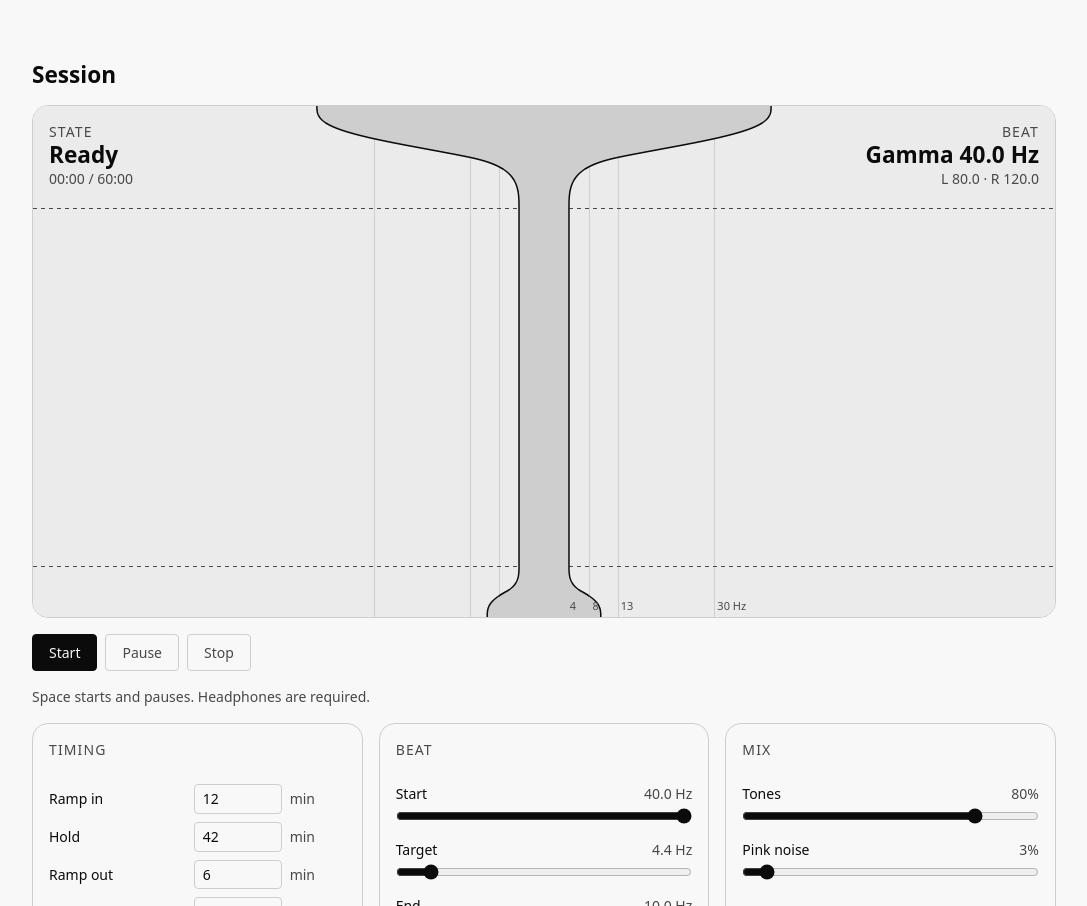
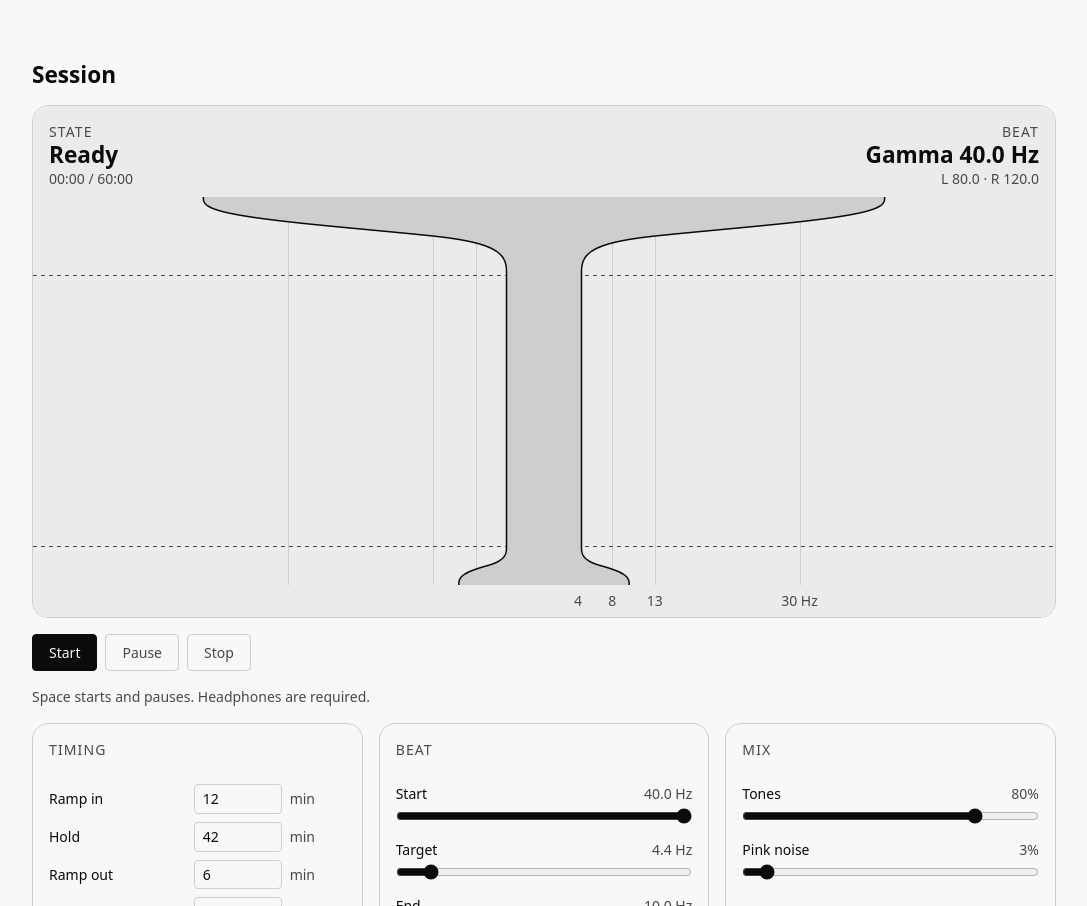
Before and after one commit to pajew-ski/open-entrainer, a plain HTML site: page index.html in a window 1280 px wide. Shown: the part 1097-2003 px from the top of the page, without its empty margins (96-1183 px from the left). Drawn offline with Linux system fonts and the light colour scheme.

Commit message:
Keep the map clear of the HUD and its labels apart
The plot now starts one step below the corner readouts and ends above a
label strip, so no phase line, band line or fill runs under text. Band
labels sit centered under their lines at the 14px type floor; from the
outermost inward each takes the right side, moves to the mirrored line
when it would touch its neighbour, and is dropped when neither side has
room. The canvas edge now stands for a 60 Hz beat instead of 90, which
spreads the band lines so all four labels fit at 360px.

Co-Authored-By: Claude Opus 5.5 <noreply@anthropic.com>
Claude-Session: https://claude.ai/code/session_01METzcgvEP9kWUF6X6qjtQS

```diff
--- a/index.html
+++ b/index.html
@@ -649,7 +649,7 @@
     // them, a three phase plan for the beat, and a canvas that draws the plan.
 
     const STORAGE_KEY = "open-entrainer";
-    const MAP_RANGE_HZ = 45; // half width of the canvas in hertz of beat
+    const MAP_RANGE_HZ = 30; // the canvas edge sits at a beat of twice this, so 40 Hz fills two thirds
     const BANDS = [
       [4, "Delta"],
       [8, "Theta"],
@@ -1068,7 +1068,7 @@
 
     // Map: time runs top to bottom, the beat is the width of a band around the
     // center line. Band boundaries sit as faint vertical lines with hertz labels
-    // along the bottom, so the trace can be read without color.
+    // in a strip below, so the trace can be read without color.
 
     function colors() {
       const s = getComputedStyle(ui.map);
@@ -1080,6 +1080,15 @@
       };
     }
 
+    // The plot keeps clear of the HUD and of the label strip: it starts one
+    // step below the lower edge of the taller corner readout and ends one label
+    // strip above the bottom, so no line or fill ever runs under text.
+    const GAP = 8; // --step-3
+    const LABEL_STRIP = 32; // --step-5
+    let plotTop = 0;
+    let plotBottom = 0;
+    let labelPx = 14;
+
     function resize() {
       const dpr = window.devicePixelRatio || 1;
       mapW = ui.map.clientWidth;
@@ -1087,7 +1096,46 @@
       ui.map.width = Math.round(mapW * dpr);
       ui.map.height = Math.round(mapH * dpr);
       ctx.setTransform(dpr, 0, 0, dpr, 0, 0);
+      const box = ui.map.getBoundingClientRect();
+      const hudBottom = Math.max(...[...document.querySelectorAll(".hud")].map((h) => h.getBoundingClientRect().bottom - box.top));
+      plotTop = Math.ceil(hudBottom) + GAP;
+      plotBottom = Math.max(plotTop + 1, mapH - LABEL_STRIP);
+      labelPx = parseFloat(getComputedStyle(document.documentElement).fontSize) * 0.875; // --type-sm
       draw();
+    }
+
+    function yAt(t) {
+      return plotTop + (t / plan.total) * (plotBottom - plotTop);
+    }
+
+    function tAt(y) {
+      return ((y - plotTop) / (plotBottom - plotTop)) * plan.total;
+    }
+
+    // Band labels sit centered under their lines in the strip. From the
+    // outermost line inward each label takes the right side; when it would come
+    // closer than one step to the label beside it, it moves to the mirrored line
+    // on the left, and when that side has no room either, it is left out.
+    function placeLabels(cx, pxPerHz) {
+      const placed = [];
+      let rightEdge = mapW - GAP; // left edge of the nearest label placed on the right
+      let leftEdge = GAP; // right edge of the nearest label placed on the left
+      const limits = BANDS.map(([limit]) => limit).filter(Number.isFinite).reverse();
+      for (const limit of limits) {
+        const text = limit === 30 ? "30 Hz" : String(limit);
+        const w = ctx.measureText(text).width;
+        const dx = (limit / 2) * pxPerHz;
+        const rx = cx + dx - w / 2;
+        const lx = cx - dx - w / 2;
+        if (rx + w <= rightEdge - (placed.some((p) => p[2] === 1) ? GAP : 0) && rx >= cx) {
+          placed.push([text, rx, 1]);
+          rightEdge = rx;
+        } else if (lx >= leftEdge + (placed.some((p) => p[2] === -1) ? GAP : 0) && lx + w <= cx) {
+          placed.push([text, lx, -1]);
+          leftEdge = lx + w;
+        }
+      }
+      return placed;
     }
 
     function draw() {
@@ -1095,11 +1143,12 @@
       const c = colors();
       const pxPerHz = mapW / (MAP_RANGE_HZ * 2);
       const cx = mapW / 2;
+      const rows = Math.round(plotBottom - plotTop);
 
       ctx.fillStyle = c.bg;
       ctx.fillRect(0, 0, mapW, mapH);
 
-      // Band boundaries, mirrored around the center.
+      // Band boundaries, mirrored around the center, inside the plot only.
       ctx.strokeStyle = c.border;
       ctx.lineWidth = 1;
       for (const [limit] of BANDS) {
@@ -1107,8 +1156,8 @@
         const dx = (limit / 2) * pxPerHz;
         for (const x of [cx - dx, cx + dx]) {
           ctx.beginPath();
-          ctx.moveTo(Math.round(x) + 0.5, 0);
-          ctx.lineTo(Math.round(x) + 0.5, mapH);
+          ctx.moveTo(Math.round(x) + 0.5, plotTop);
+          ctx.lineTo(Math.round(x) + 0.5, plotBottom);
           ctx.stroke();
         }
       }
@@ -1117,7 +1166,7 @@
       ctx.strokeStyle = c.muted;
       ctx.setLineDash([4, 4]);
       for (const t of [plan.tIn, plan.tIn + plan.tHold]) {
-        const y = Math.round((t / plan.total) * mapH) + 0.5;
+        const y = Math.round(yAt(t)) + 0.5;
         ctx.beginPath();
         ctx.moveTo(0, y);
         ctx.lineTo(mapW, y);
@@ -1128,13 +1177,13 @@
       // The beat: a filled band between the two tones, with its edges drawn.
       ctx.fillStyle = c.border;
       ctx.beginPath();
-      for (let y = 0; y <= mapH; y++) {
-        const dx = (beatAt((y / mapH) * plan.total) / 2) * pxPerHz;
-        ctx.lineTo(cx - dx, y);
+      for (let i = 0; i <= rows; i++) {
+        const y = plotTop + i;
+        ctx.lineTo(cx - (beatAt(tAt(y)) / 2) * pxPerHz, y);
       }
-      for (let y = mapH; y >= 0; y--) {
-        const dx = (beatAt((y / mapH) * plan.total) / 2) * pxPerHz;
-        ctx.lineTo(cx + dx, y);
+      for (let i = rows; i >= 0; i--) {
+        const y = plotTop + i;
+        ctx.lineTo(cx + (beatAt(tAt(y)) / 2) * pxPerHz, y);
       }
       ctx.closePath();
       ctx.fill();
@@ -1143,16 +1192,16 @@
       ctx.lineWidth = 1.5;
       for (const side of [-1, 1]) {
         ctx.beginPath();
-        for (let y = 0; y <= mapH; y++) {
-          const dx = (beatAt((y / mapH) * plan.total) / 2) * pxPerHz;
-          ctx.lineTo(cx + side * dx, y);
+        for (let i = 0; i <= rows; i++) {
+          const y = plotTop + i;
+          ctx.lineTo(cx + side * (beatAt(tAt(y)) / 2) * pxPerHz, y);
         }
         ctx.stroke();
       }
 
       // Progress: a line across the map at the current time.
       if (session.playing || session.paused) {
-        const y = Math.round((session.elapsed / plan.total) * mapH) + 0.5;
+        const y = Math.round(yAt(Math.min(session.elapsed, plan.total))) + 0.5;
         ctx.strokeStyle = c.text;
         ctx.lineWidth = 1;
         ctx.beginPath();
@@ -1161,16 +1210,13 @@
         ctx.stroke();
       }
 
-      // Band boundary labels in hertz of beat, right side, drawn last so the
-      // band fill cannot cover them.
-      ctx.font = "11px system-ui, sans-serif";
+      // Band boundary labels in hertz of beat, in the strip below the plot.
+      ctx.font = `${labelPx}px system-ui, sans-serif`;
       ctx.fillStyle = c.muted;
       ctx.textBaseline = "bottom";
       ctx.textAlign = "left";
-      for (const [limit] of BANDS) {
-        if (!Number.isFinite(limit)) continue;
-        const x = cx + (limit / 2) * pxPerHz + 3;
-        ctx.fillText(limit === 30 ? "30 Hz" : String(limit), x, mapH - 5);
+      for (const [text, x] of placeLabels(cx, pxPerHz)) {
+        ctx.fillText(text, x, mapH - GAP);
       }
     }
 
```
Also changed, not shown: 1 other file.
